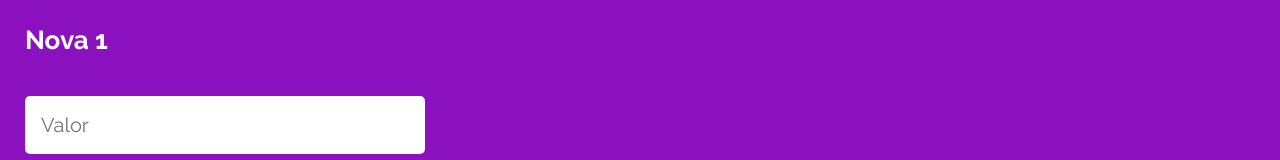
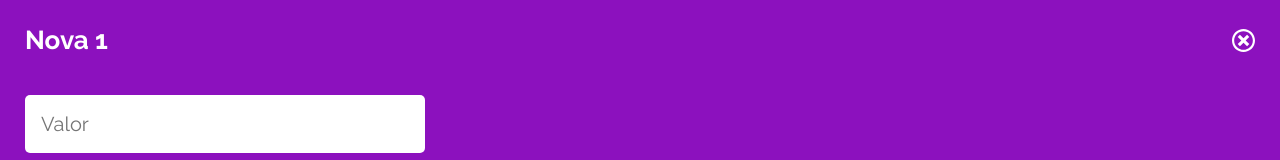
Before and after one commit to lgsfarias/MyWallet, a React (Create React App) app: page /newtransaction/1 in a window 1280 px wide. Shown: the top 160 px of the page. Built offline with nearby package versions, Linux system fonts and the light colour scheme; the HTML template or start-up script is replaced by a standard one; a web font is replaced by a local one.

Commit message:
Add button to cancel new transaction

```diff
--- a/src/components/NewTransaction.jsx
+++ b/src/components/NewTransaction.jsx
@@ -2,6 +2,7 @@ import React, { useContext, useState } from 'react';
 import { useNavigate, useParams } from 'react-router-dom';
 import styled from 'styled-components';
 import axios from 'axios';
+import { ImCancelCircle } from 'react-icons/im';
 
 import UserContext from '../contexts/UserContext';
 
@@ -41,7 +42,13 @@ const NewTransaction = () => {
 
     return (
         <NewTransactionContainer>
+            <header>
                 <h1>Nova {type}</h1>
+                <ImCancelCircle
+                    className="cancel"
+                    onClick={() => navigate('/home')}
+                />
+            </header>
             <form onSubmit={handleSubmit}>
                 <input
                     type="number"
@@ -69,15 +76,30 @@ const NewTransactionContainer = styled.div`
     justify-content: flex-start;
     width: 100vw;
     height: 100vh;
-    padding: 25px;
+    padding: 0 25px;
     background-color: #8c11be;
+
+    header {
+        display: flex;
+        flex-direction: row;
+        justify-content: space-between;
+        align-items: center;
+        width: 100%;
+        height: 80px;
+        margin-bottom: 15px;
 
         h1 {
             font-weight: bold;
             font-size: 26px;
             line-height: 31px;
             color: #ffffff;
-        margin-bottom: 40px;
+        }
+
+        .cancel {
+            cursor: pointer;
+            color: #ffffff;
+            font-size: 23px;
+        }
     }
 
     form {
```
Lines whose indentation alone changed are shown as unchanged.
